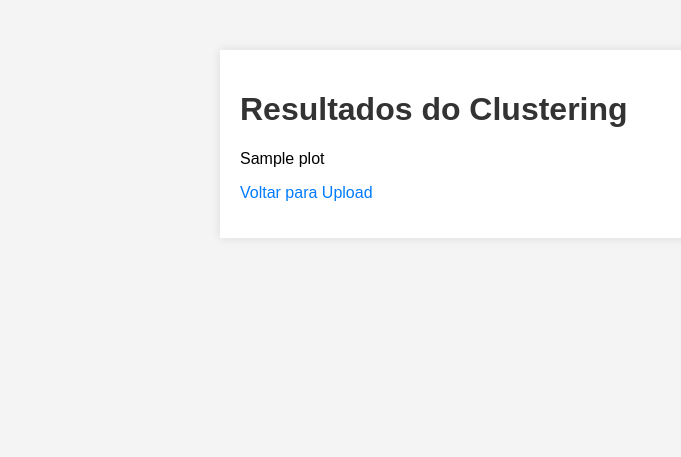
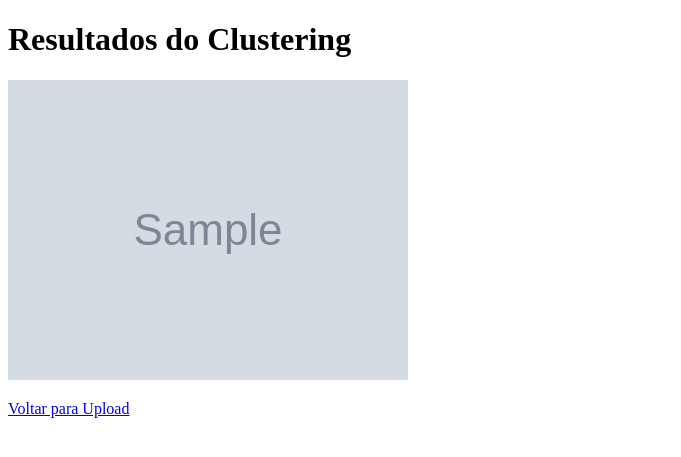
Before and after one commit to asmeduardo/trabalho-final-sad, a Flask app: template templates/result.html in a window 1280 px wide. Shown: the top 457 px of the page, without its empty margins (0-681 px from the left). Run offline with Flask 3, Linux system fonts and the light colour scheme; the template is opened without the code that fills it: most values are stand-ins (such as "Sample title", 1, 10 or a date in 2020); grey boxes marked "Sample" are stand-in pictures.

Commit message:
Second commit

```diff
--- a/app.py
+++ b/app.py
@@ -1,10 +1,9 @@
 # Importando as bibliotecas necessárias
 from flask import Flask, render_template, request
 import pandas as pd
-from plotly.subplots import make_subplots
 import plotly.express as px
 from sklearn.cluster import KMeans
-import json
+import os
 
 # Inicializando a aplicação Flask
 app = Flask(__name__)
@@ -32,46 +31,41 @@
         # Aplicando o K-Means
         df_clustered = apply_kmeans(df, n_clusters=8)
 
-        # Gerando subplots e salvando as imagens
-        generate_subplots(df_clustered)
+        # Criando gráficos individuais para cada cluster
+        img_files = create_cluster_plots(df_clustered)
 
-        return render_template('result.html', plot='Clusters processados com sucesso!')
+        return render_template('result.html', img_files=img_files)
 
 # Função para aplicar o K-Means
 def apply_kmeans(df, n_clusters):
     data_for_clustering = df[['horas_ouvidas_rock', 'horas_ouvidas_samba', 'horas_ouvidas_pop', 'horas_ouvidas_rap']]
     kmeans = KMeans(n_clusters=n_clusters, random_state=42)
     df['cluster'] = kmeans.fit_predict(data_for_clustering)
-    return df
+    return df[['horas_ouvidas_rock', 'horas_ouvidas_samba', 'horas_ouvidas_pop', 'horas_ouvidas_rap', 'cluster']]
 
-# Função para gerar subplots e salvar imagens
-def generate_subplots(df):
-    size_factor = 0.5
-    fig = make_subplots(rows=2, cols=2, subplot_titles=('Rock', 'Samba', 'Pop', 'Rap'))
+# Função para criar gráficos individuais para cada cluster e salvar imagens
+def create_cluster_plots(df):
+    img_files = []
+    static_path = os.path.join(app.root_path, 'static')
 
-    for i, estilo in enumerate(['horas_ouvidas_rock', 'horas_ouvidas_samba', 'horas_ouvidas_pop', 'horas_ouvidas_rap']):
-        row = (i // 2) + 1
-        col = (i % 2) + 1
+    for cluster in df['cluster'].unique():
+        cluster_data = df[df['cluster'] == cluster]
 
-        scatter = px.scatter(df, x=estilo, y='cluster', size='horas_ouvidas_pop', opacity=0.7,
-                              labels={estilo: f'Horas de {estilo.capitalize()}', 'cluster': 'Cluster'},
-                              title=f'Perfil de Usuários - {estilo.capitalize()} (Clusters: 8)')
+        # Selecionando o estilo fixo (por exemplo, rock) para o eixo x
+        fixed_style = 'horas_ouvidas_rock'
 
-        scatter.update_traces(marker=dict(size=df['horas_ouvidas_pop'] * size_factor))
+        # Selecionando os outros estilos musicais para o eixo y
+        other_styles = ['horas_ouvidas_samba', 'horas_ouvidas_pop', 'horas_ouvidas_rap']
 
-        # Adicionando a imagem do subplot ao layout
-        fig.add_trace(scatter['data'][0], row=row, col=col)
+        scatter_matrix = px.scatter_matrix(cluster_data, dimensions=[fixed_style] + other_styles,
+                                           color='cluster', title=f'Perfil de Usuários - Cluster {cluster}')
 
-        # Salvando a imagem individualmente
-        img_name = f'dispersao_{estilo}_clusters.png'
-        scatter.write_image(img_name)
+        img_name = f'scatter_matrix_cluster{cluster}.png'
+        img_files.append(img_name)
+        img_path = os.path.join(static_path, img_name)
+        scatter_matrix.write_image(img_path)
 
-    # Atualizando o layout
-    fig.update_layout(height=800, width=1000, title_text="Perfil de Usuários - Estilos Musicais (Clusters: 8)")
-
-    # Salvando a imagem do layout
-    img_name = 'dispersao_clusters.png'
-    fig.write_image(img_name)
+    return img_files
 
 # Executar a aplicação Flask
 if __name__ == '__main__':
--- a/templates/result.html
+++ b/templates/result.html
@@ -1,20 +1,15 @@
-<!-- templates/result.html -->
-
 <!DOCTYPE html>
 <html lang="en">
 <head>
-    <meta charset="UTF-8">
-    <meta name="viewport" content="width=device-width, initial-scale=1.0">
-    <title>K-Means Music Clustering - Resultados</title>
-    <link rel="stylesheet" href="{{ url_for('static', filename='style.css') }}">
+    <!-- ... (cabeçalho) ... -->
 </head>
 <body>
     <div class="result-container">
         <h1>Resultados do Clustering</h1>
 
-        {% if plot %}
-            <div>{{ plot|safe }}</div>
-        {% endif %}
+        {% for img_file in img_files %}
+            <img src="{{ url_for('static', filename=img_file) }}" alt="Cluster Plot">
+        {% endfor %}
 
         <p><a href="{{ url_for('upload_page') }}">Voltar para Upload</a></p>
     </div>
```
Also changed, not shown: dispersao_clusters.png (deleted), dispersao_horas_ouvidas_pop_clusters.png (deleted), dispersao_horas_ouvidas_rap_clusters.png (deleted), dispersao_horas_ouvidas_rock_clusters.png (deleted), dispersao_horas_ouvidas_samba_clusters.png (deleted), static/scatter_matrix_cluster0.png (added), static/scatter_matrix_cluster1.png (added), static/scatter_matrix_cluster2.png (added), static/scatter_matrix_cluster3.png (added), static/scatter_matrix_cluster4.png (added), static/scatter_matrix_cluster5.png (added), static/scatter_matrix_cluster6.png (added), static/scatter_matrix_cluster7.png (added).
